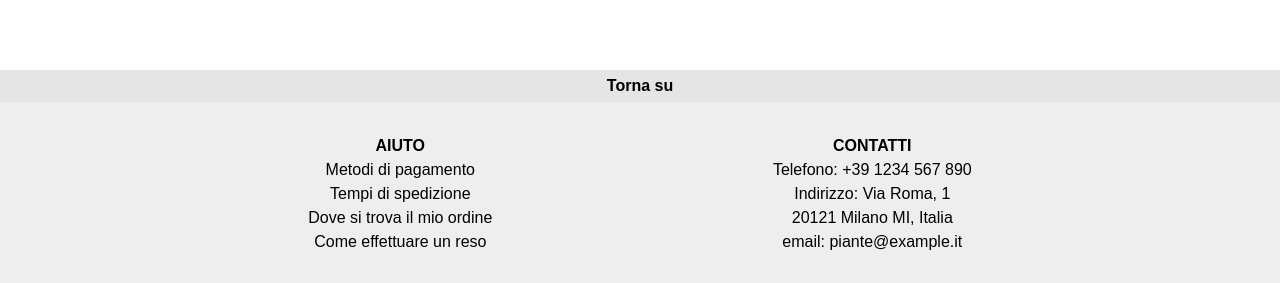
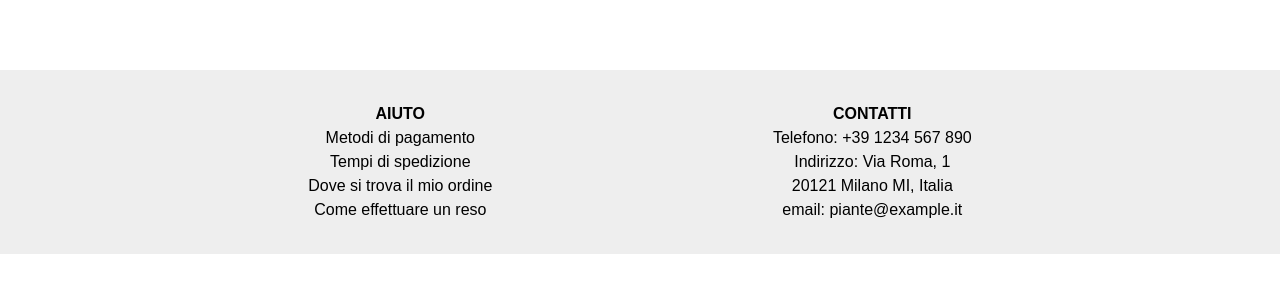
Before and after one commit to riccardofano/ecommerce-piante, a Next.js app: page / in a window 1280 px wide. Shown: the part 743-1026 px from the top of the page. After the commit the page ends 997 px from the top, so only its background shows below. Built offline with nearby package versions, Linux system fonts and the light colour scheme; no server answers; the database is empty.

Commit message:
remove scroll up section

```diff
--- a/components/footer.tsx
+++ b/components/footer.tsx
@@ -2,12 +2,7 @@ import Link from "next/link";
 
 export default function footer() {
   return (
-    <section className="mt-20 text-center">
-      <p className="bg-gray-light hover:bg-gray-dark cursor-pointer font-bold py-1">
-        Torna su
-      </p>
-
-      <div className="py-8 bg-gray-lighter">
+    <section className="mt-20 text-center py-8 bg-gray-lighter">
       <div className="container flex flex-col row-gap-4 md:flex-row md:justify-around items-center text-sm md:text-base footer">
         <div>
           <h1 className="font-bold uppercase">Aiuto</h1>
@@ -48,7 +43,6 @@ export default function footer() {
           </ul>
         </div>
       </div>
-      </div>
     </section>
   );
 }
```
Lines whose indentation alone changed are shown as unchanged.
